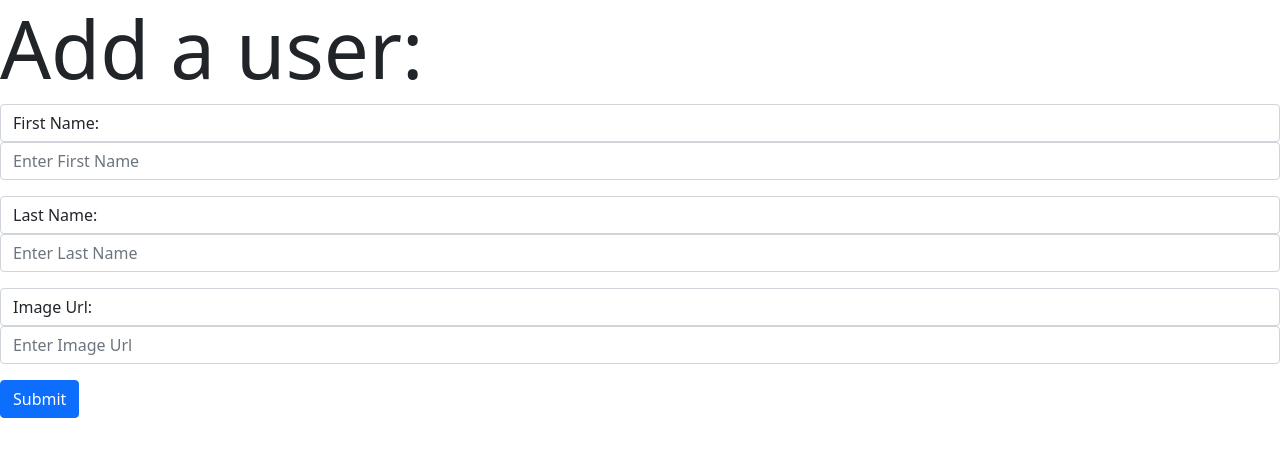
After one commit to jim-francis/flask-blogly, a Flask app: page /users/new in a window 1280 px wide. The commit adds this page. Shown: the top 457 px of the page. Run offline with Flask 2, Linux system fonts and the light colour scheme.

Commit message:
Implement add user functionality

```diff
--- a/app.py
+++ b/app.py
@@ -30,3 +30,19 @@ def show_users():
 def show_user_detail(user_id):
     user = User.query.get_or_404(user_id)
     return render_template("details.html", user=user)
+
+@app.route('/users/new')
+def show_create_user_form():
+    return render_template ('new.html')
+
+@app.route('/users/new', methods=["POST"])
+def create_new_user():
+    first_name = request.form["first_name"]
+    last_name = request.form["last_name"]
+    img_url = request.form["img_url"]
+
+    new_user = User(first_name=first_name, last_name=last_name, img_url=img_url)
+    db.session.add(new_user)
+    db.session.commit()
+
+    return redirect("/users")
--- /dev/null
+++ b/templates/new.html
@@ -0,0 +1,22 @@
+{% extends 'base.html' %}
+{% block title %}Add a user{% endblock %}
+{%block content%}
+<h1 class="display-1">Add a user:</h1>
+<form action="/users/new" method="POST">
+    <div class="mb-3">
+    <label for="first_name" class="form-control">First Name:</label>
+    <input type="text" name="first_name" class="form-control" placeholder="Enter First Name">
+    </div>
+    <div class="mb-3">
+    <label for="last_name" class="form-control">Last Name:</label>
+    <input type="text" name="last_name" class="form-control" placeholder="Enter Last Name">
+    </div>
+    <div class="mb-3">
+    <label for="img_url" class="form-control">Image Url:</label>
+    <input type="text" name="img_url" class="form-control" placeholder="Enter Image Url">
+    </div>
+    <button class="btn btn-primary">Submit</button>
+</form>
+
+
+{%endblock%}
--- a/templates/users.html
+++ b/templates/users.html
@@ -7,7 +7,7 @@
     <li><a href="/users/{{user.id}}">{{user.first_name}} {{user.last_name}}</a></li>
     {% endfor %}
 </ul>
-<form action="/users/new">
-    <button>Add User</button>
-</form>
+    <a href="/users/new">
+    <button class="btn btn-primary">Add User</button>
+</a>
 {% endblock %}
```
Also changed, not shown: static/imgs/bird.jpeg (added), 2 other files.
